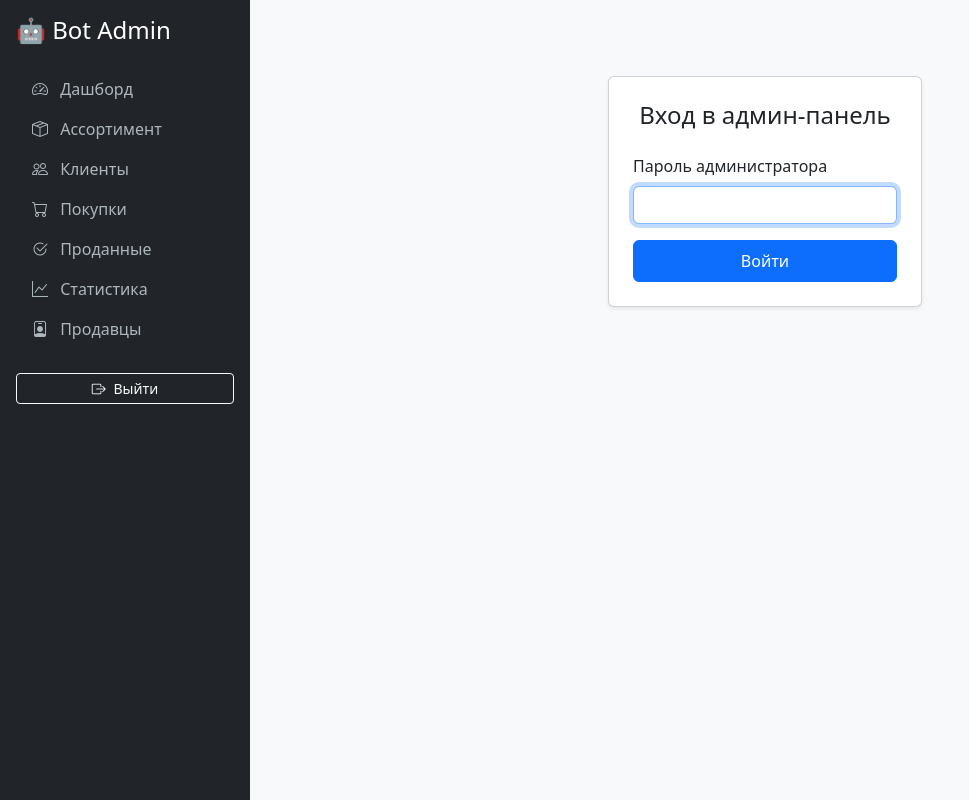
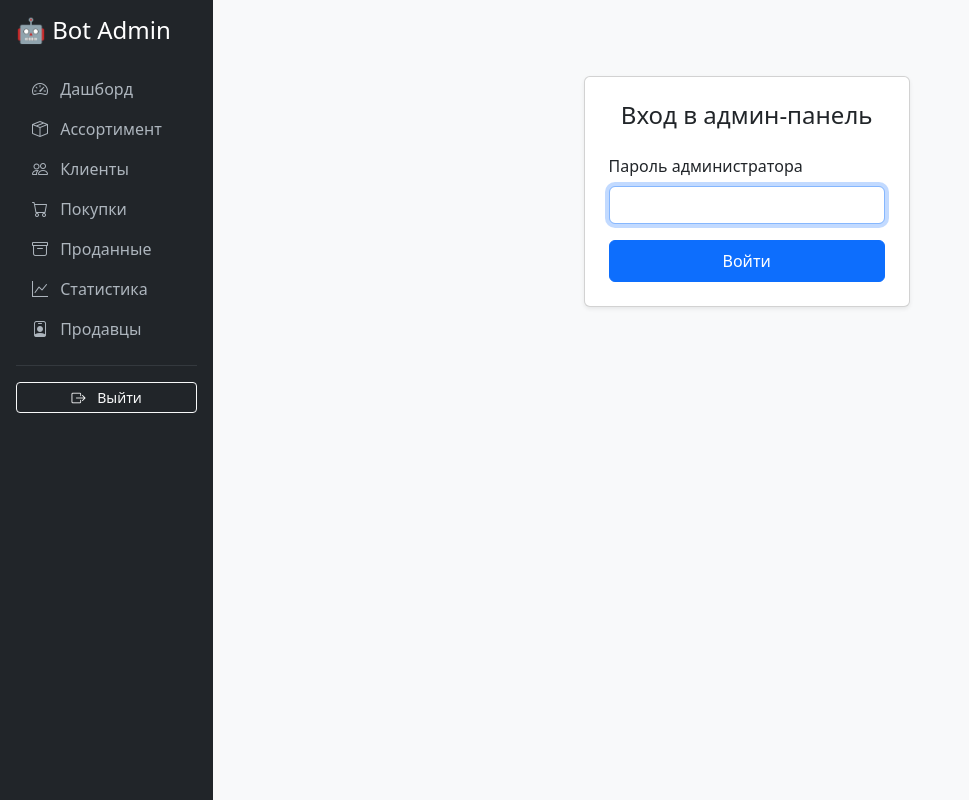
Before and after one commit to NextApple-Bot/telegram-bot-refactoring-27, a FastAPI app: page /auth/login in a window 1280 px wide. Shown: the whole page, without its empty margins (0-969 px from the left). Run offline with FastAPI, Linux system fonts and the light colour scheme; parts of the project's set-up code (start-up, migrations or seed data) failed here and were passed over.

Commit message:
Update base template for Bot Admin interface

```diff
--- a/web_admin/templates/base.html
+++ b/web_admin/templates/base.html
@@ -3,60 +3,92 @@
 <head>
     <meta charset="UTF-8">
     <meta name="viewport" content="width=device-width, initial-scale=1.0">
-    <title>{% block title %}Admin Panel{% endblock %}</title>
+    <title>{% block title %}Bot Admin{% endblock %}</title>
 
+    <!-- Bootstrap 5 -->
     <link href="https://cdn.jsdelivr.net/npm/bootstrap@5.3.3/dist/css/bootstrap.min.css" rel="stylesheet">
-    <link href="https://cdn.jsdelivr.net/npm/bootstrap-icons@1.11.3/font/bootstrap-icons.css" rel="stylesheet">
+    <link rel="stylesheet" href="https://cdn.jsdelivr.net/npm/bootstrap-icons@1.11.3/font/bootstrap-icons.css">
 
     {% block extra_head %}{% endblock %}
 
     <style>
-        body { background-color: #f8f9fa; }
-        .sidebar { min-height: 100vh; background-color: #212529; }
-        .sidebar .nav-link { color: #adb5bd; }
-        .sidebar .nav-link:hover, .sidebar .nav-link.active { color: #fff; background-color: #343a40; }
-        .main-content { padding: 20px; }
+        body {
+            background-color: #f8f9fa;
+        }
+        .sidebar {
+            min-height: 100vh;
+            background-color: #212529;
+            color: white;
+        }
+        .sidebar .nav-link {
+            color: #adb5bd;
+        }
+        .sidebar .nav-link:hover,
+        .sidebar .nav-link.active {
+            color: white;
+            background-color: #343a40;
+        }
+        .main-content {
+            padding: 20px;
+        }
     </style>
 </head>
 <body>
-    <div class="d-flex">
+    <div class="container-fluid">
+        <div class="row">
             <!-- Sidebar -->
-        <div class="sidebar p-3 text-white" style="width: 250px;">
-            <h4 class="mb-4">🤖 Bot Admin</h4>
+            <div class="col-md-2 sidebar p-3">
+                <h4 class="text-white mb-4">🤖 Bot Admin</h4>
 
                 <ul class="nav flex-column">
                     <li class="nav-item">
-                    <a class="nav-link" href="/admin/dashboard"><i class="bi bi-speedometer2 me-2"></i> Дашборд</a>
+                        <a class="nav-link" href="/admin/dashboard">
+                            <i class="bi bi-speedometer2 me-2"></i> Дашборд
+                        </a>
                     </li>
                     <li class="nav-item">
-                    <a class="nav-link" href="/admin/assortment"><i class="bi bi-box-seam me-2"></i> Ассортимент</a>
+                        <a class="nav-link" href="/admin/assortment">
+                            <i class="bi bi-box-seam me-2"></i> Ассортимент
+                        </a>
                     </li>
                     <li class="nav-item">
-                    <a class="nav-link" href="/admin/clients"><i class="bi bi-people me-2"></i> Клиенты</a>
+                        <a class="nav-link" href="/admin/clients">
+                            <i class="bi bi-people me-2"></i> Клиенты
+                        </a>
                     </li>
                     <li class="nav-item">
-                    <a class="nav-link" href="/admin/purchases"><i class="bi bi-cart me-2"></i> Покупки</a>
+                        <a class="nav-link" href="/admin/purchases">
+                            <i class="bi bi-cart me-2"></i> Покупки
+                        </a>
                     </li>
                     <li class="nav-item">
-                    <a class="nav-link" href="/admin/sold"><i class="bi bi-check2-circle me-2"></i> Проданные</a>
+                        <a class="nav-link" href="/admin/sold">
+                            <i class="bi bi-archive me-2"></i> Проданные
+                        </a>
                     </li>
                     <li class="nav-item">
-                    <a class="nav-link" href="/admin/stats"><i class="bi bi-graph-up me-2"></i> Статистика</a>
+                        <a class="nav-link" href="/admin/stats">
+                            <i class="bi bi-graph-up me-2"></i> Статистика
+                        </a>
                     </li>
                     <li class="nav-item">
-                    <a class="nav-link" href="/admin/sellers/manage"><i class="bi bi-person-badge me-2"></i> Продавцы</a>
+                        <a class="nav-link" href="/admin/sellers/manage">
+                            <i class="bi bi-person-badge me-2"></i> Продавцы
+                        </a>
                     </li>
                 </ul>
 
-            <div class="mt-auto pt-4">
+                <hr class="text-secondary">
+
+                <div class="mt-auto">
                     <a href="/admin/auth/logout" class="btn btn-outline-light btn-sm w-100">
-                    <i class="bi bi-box-arrow-right me-1"></i> Выйти
+                        <i class="bi bi-box-arrow-right me-2"></i> Выйти
                     </a>
                 </div>
             </div>
 
             <!-- Main Content -->
-        <div class="flex-grow-1 main-content">
+            <div class="col-md-10 main-content">
                 <div class="d-flex justify-content-between align-items-center mb-4">
                     <h2>{% block page_title %}Панель управления{% endblock %}</h2>
                 </div>
@@ -64,8 +96,11 @@
                 {% block content %}{% endblock %}
             </div>
         </div>
+    </div>
 
+    <!-- Bootstrap JS -->
     <script src="https://cdn.jsdelivr.net/npm/bootstrap@5.3.3/dist/js/bootstrap.bundle.min.js"></script>
+
     {% block extra_scripts %}{% endblock %}
 </body>
 </html>
```
Lines whose indentation alone changed are shown as unchanged.
